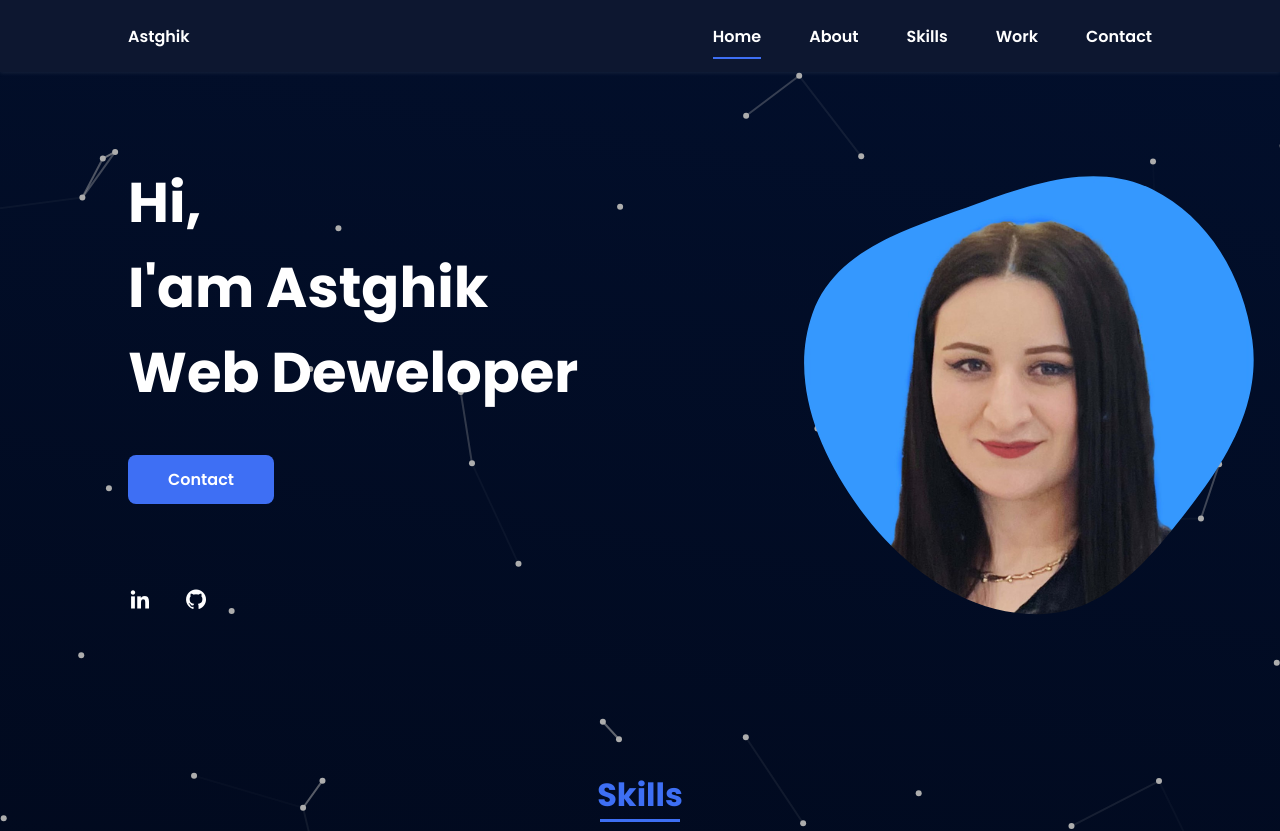
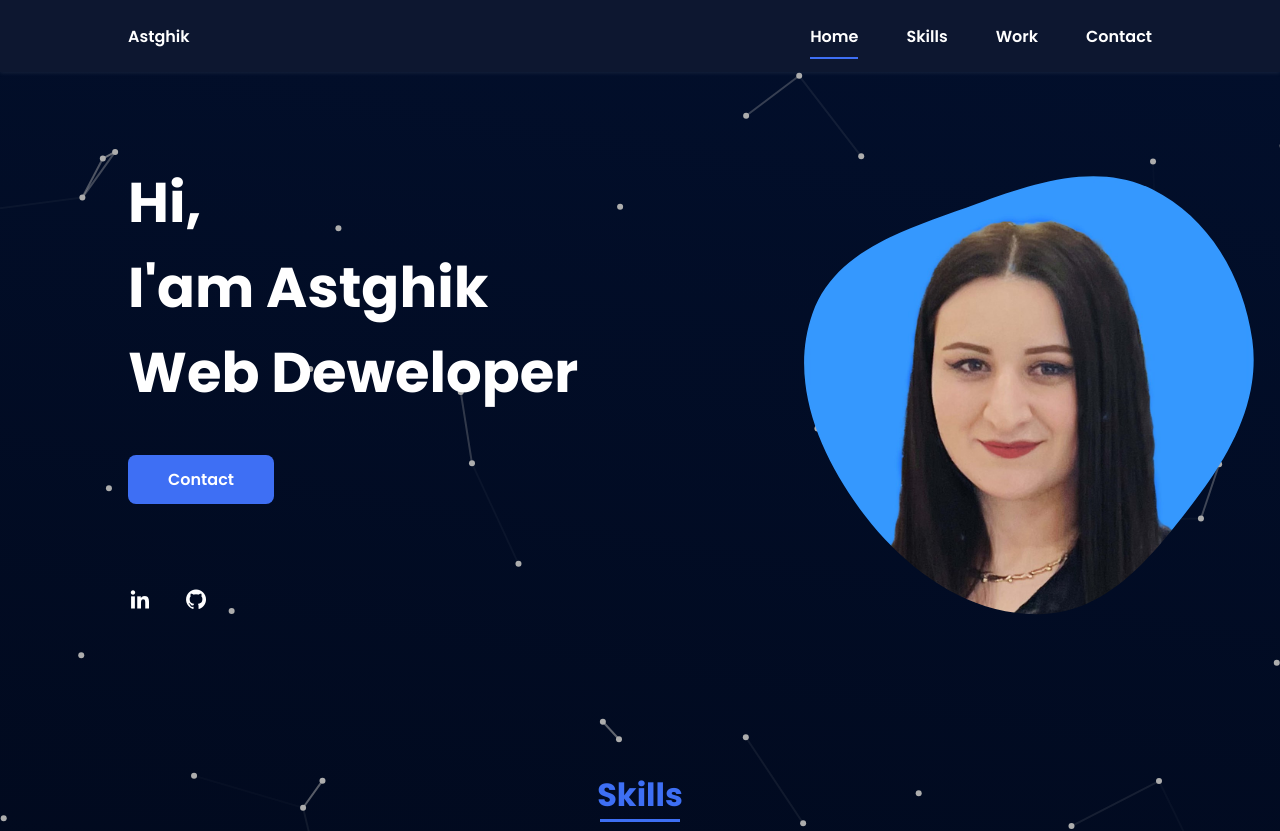
Before and after one commit to AstghikTonoyan/AstghikTonoyan.github.io, a plain HTML site: page index.html in a window 1280 px wide. Shown: the top 831 px of the page. Drawn offline with nearby package versions, Linux system fonts and the light colour scheme.

Commit message:
remove item

```diff
--- a/index.html
+++ b/index.html
@@ -24,7 +24,6 @@
                 <div class="nav__menu" id="nav-menu">
                     <ul class="nav__list">
                         <li class="nav__item"><a href="#home" class="nav__link active">Home</a></li>
-                        <li class="nav__item"><a href="#about" class="nav__link">About</a></li>
                         <li class="nav__item"><a href="#skills" class="nav__link">Skills</a></li>
                         <li class="nav__item"><a href="#work" class="nav__link">Work</a></li>
                         <li class="nav__item"><a href="#contact" class="nav__link">Contact</a></li>
```
